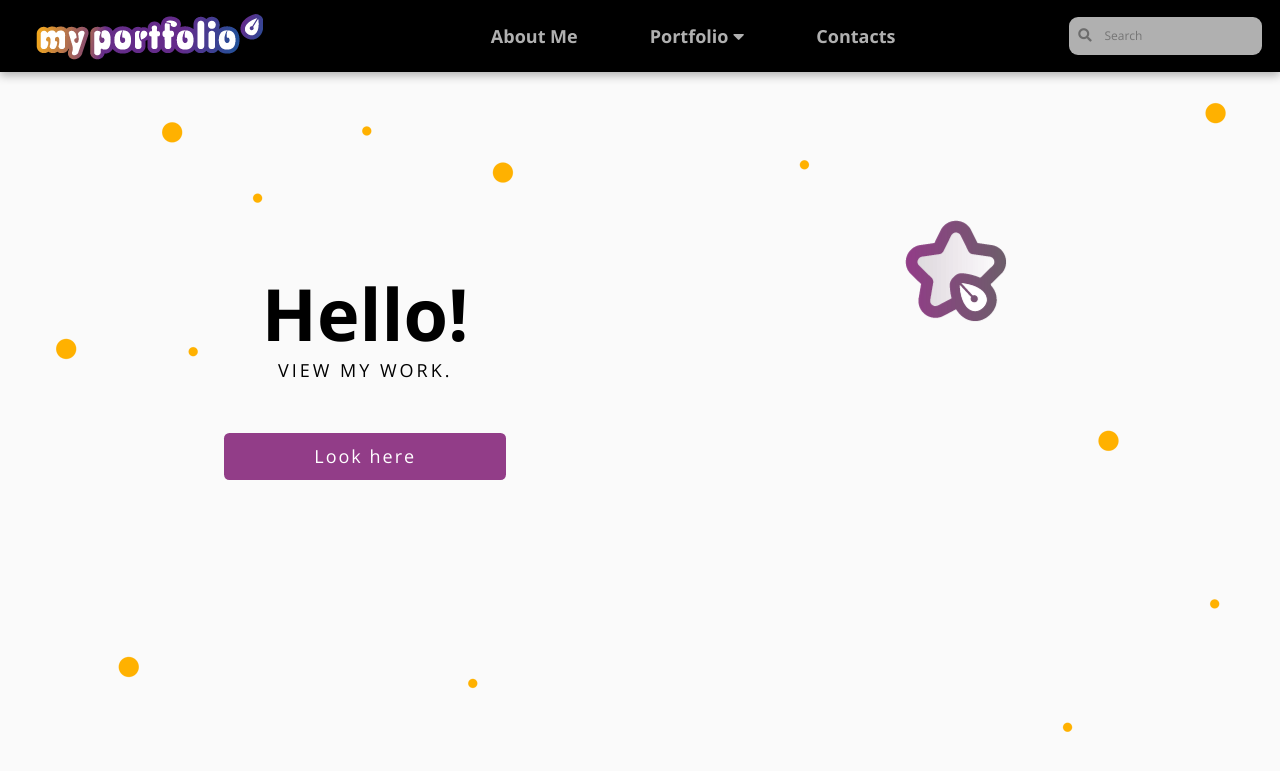
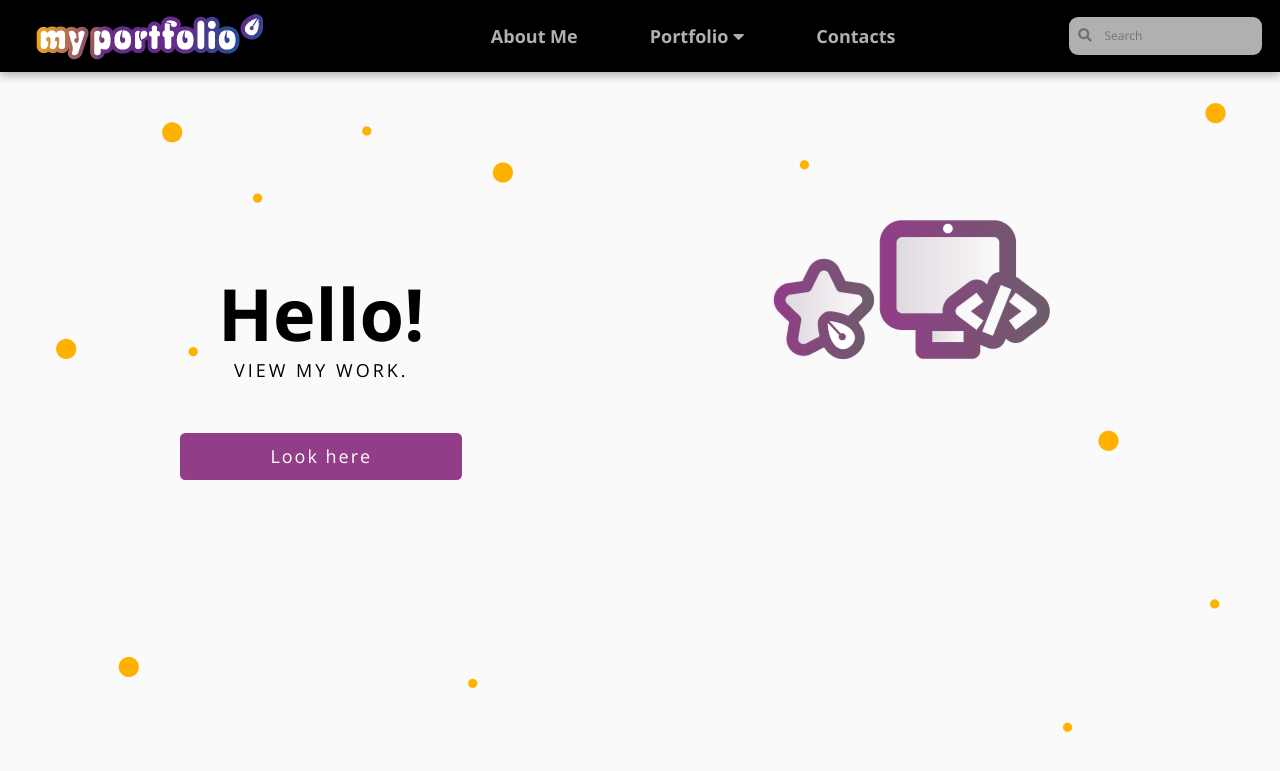
Before and after one commit to LiliyaMilanova/myportfolio, a Jekyll site: the page built from index.html, in a window 1280 px wide and 900 px high. Shown: the top 771 px of the window. Built offline with Jekyll 4.4.1, drawn with Linux system fonts in a browser that asks for light colours; nearby versions of some CDN libraries.

Commit message:
Update index.html

```diff
--- a/index.html
+++ b/index.html
@@ -25,6 +25,7 @@
 
         <div class="img_animation">
             <img class="p_apsolute" src="{{site.baseurl}}images/hero_image_animation.png" alt="image_animation" title="image_animation">
+            <img class="p_apsolute" src="{{site.baseurl}}images/hero_image_animation-02.png" alt="image_animation" title="image_animation">
         </div>
     </div>
 
```
